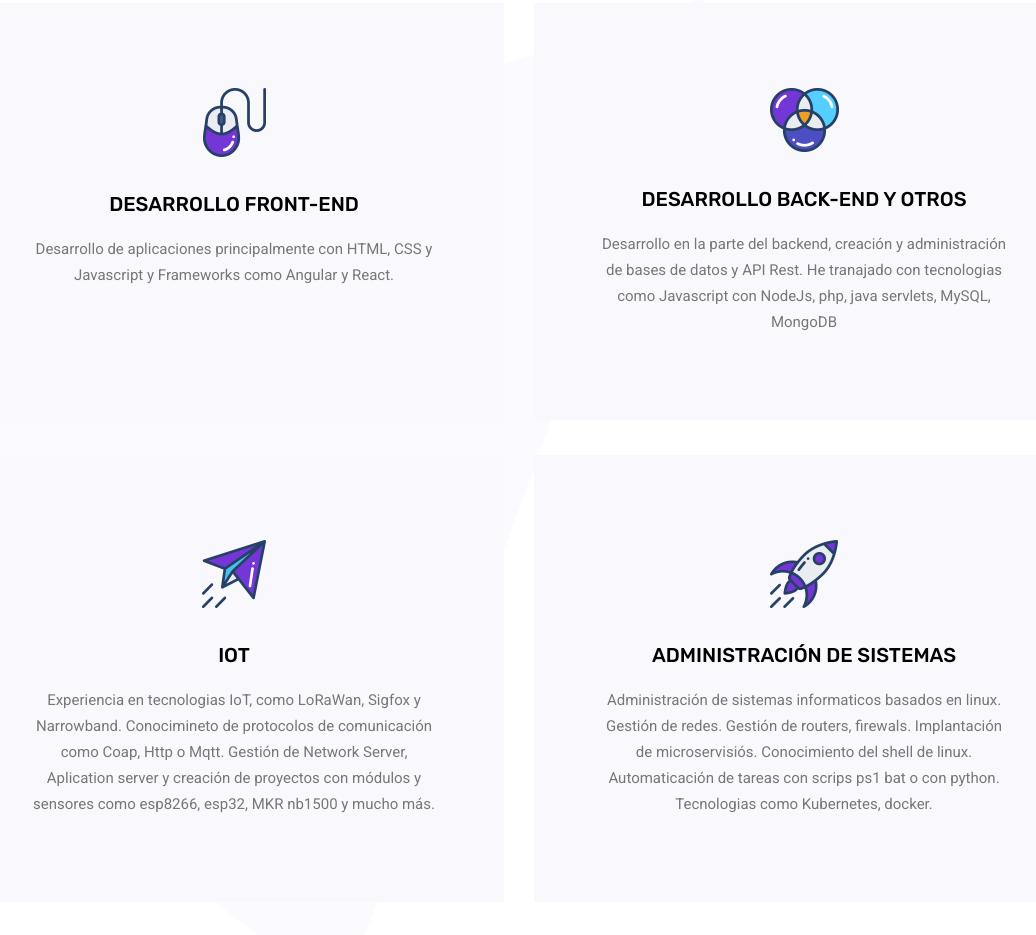
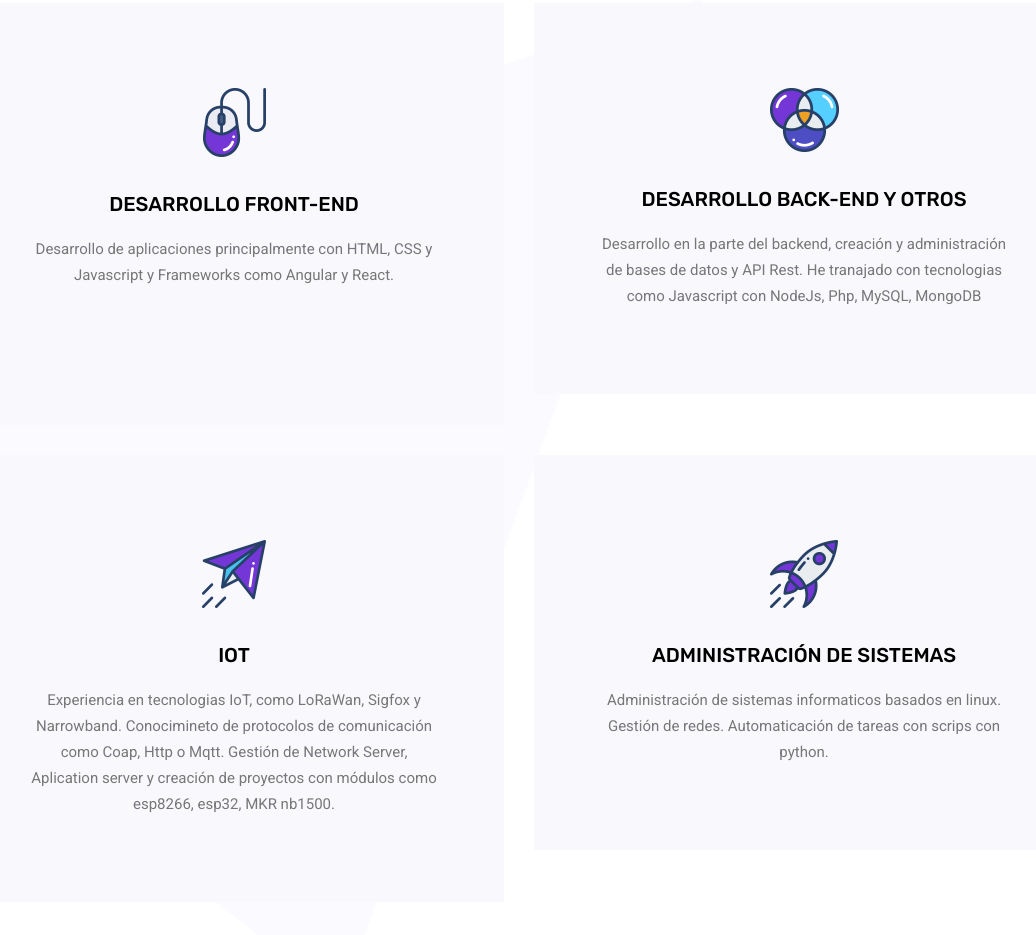
Before and after one commit to ferrangarcia6/Portfolio, a plain HTML site: page index.html in a window 1280 px wide. Shown: the part 1585-2520 px from the top of the page, without its empty margins (121-1157 px from the left). Drawn offline with Linux system fonts and the light colour scheme; some packages are replaced by stand-ins of ours.

Commit message:
update28/06/2021

```diff
--- a/index.html
+++ b/index.html
@@ -126,21 +126,21 @@ A día de hoy he desarrollado proyecto tanto personales como profesionales en lo
 					<div class="feature_item">
 						<img src="img/services/s2.png" alt="">
 						<h4>Desarrollo Back-end y Otros</h4>
-						<p>Desarrollo en la parte del backend, creación y administración de bases de datos y API Rest. He tranajado con tecnologias como Javascript con NodeJs, php, java servlets, MySQL, MongoDB</p>
+						<p>Desarrollo en la parte del backend, creación y administración de bases de datos y API Rest. He tranajado con tecnologias como Javascript con NodeJs, Php, MySQL, MongoDB</p>
 					</div>
 				</div>
 				<div class="col-lg-6 col-md-12">
 					<div class="feature_item">
 						<img src="img/services/s3.png" alt="">
 						<h4>IoT</h4>
-						<p>Experiencia en tecnologias IoT, como LoRaWan, Sigfox y Narrowband. Conocimineto de protocolos de comunicación como Coap, Http o Mqtt. Gestión de Network Server, Aplication server y creación de proyectos con módulos y sensores como esp8266, esp32, MKR nb1500 y mucho más.</p>
+						<p>Experiencia en tecnologias IoT, como LoRaWan, Sigfox y Narrowband. Conocimineto de protocolos de comunicación como Coap, Http o Mqtt. Gestión de Network Server, Aplication server y creación de proyectos con módulos como esp8266, esp32, MKR nb1500.</p>
 					</div>
 				</div>
 				<div class="col-lg-6 col-md-12">
 					<div class="feature_item">
 						<img src="img/services/s4.png" alt="">
 						<h4>Administración de Sistemas</h4>
-						<p>Administración de sistemas informaticos basados en linux. Gestión de redes. Gestión de routers, firewals. Implantación de microservisiós. Conocimiento del shell de linux. Automaticación de tareas con scrips ps1 bat o con python. Tecnologias como Kubernetes, docker.
+						<p>Administración de sistemas informaticos basados en linux. Gestión de redes. Automaticación de tareas con scrips con python.
 						</p>
 					</div>
 				</div>
```
